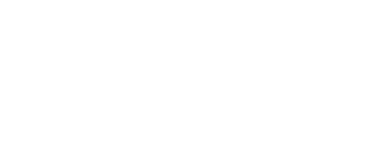
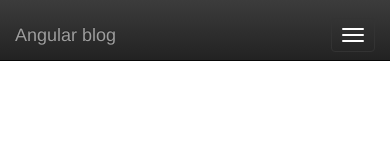
Before and after one commit to JasterTDC/node-blog, a website: page public/index.html in a window 390 px wide. Drawn offline with nearby package versions, Linux system fonts and the light colour scheme.

Commit message:
Modified index.html

```diff
--- a/public/index.html
+++ b/public/index.html
@@ -16,18 +16,29 @@
     <script src="https://maxcdn.bootstrapcdn.com/bootstrap/3.3.5/js/bootstrap.min.js"></script>
   </head>
 
-  <body ng-controller="mainController">
+  <body>
     <div class="container">
 
-      <div id="entries" class="row">
-        <div class="col-sm-4 col-sm-4-offset" ng-repeat="elem in list">
-          <article>
-            <h3> {{ elem.title }} </h3>
-            <p> {{ elem.desc }} </p>
-            <p> Published on {{ elem.createdAt | date: 'dd-MMMM-yyyy' }} </p>
-          </article>
+      <nav class="navbar navbar-inverse navbar-fixed-top">
+        <div class="container">
+          <div class="navbar-header">
+            <button type="button" class="navbar-toggle collapsed" data-toggle="collapse" data-target="#navbar" aria-expanded="false" aria-controls="navbar">
+              <span class="sr-only">Toggle navigation</span>
+              <span class="icon-bar"></span>
+              <span class="icon-bar"></span>
+              <span class="icon-bar"></span>
+            </button>
+            <a class="navbar-brand" href="index.html">Angular blog</a>
+          </div>
+
+          <div id="navbar" class="navbar-collapse collapse">
+            <ul class="nav navbar-nav">
+              <li class="active"><a href="index.html">Home</a></li>
+              <li><a href="">Add article</a></li>
+            </ul>
+          </div>
         </div>
-      </div>
+      </nav>
 
     </div>
 
```
